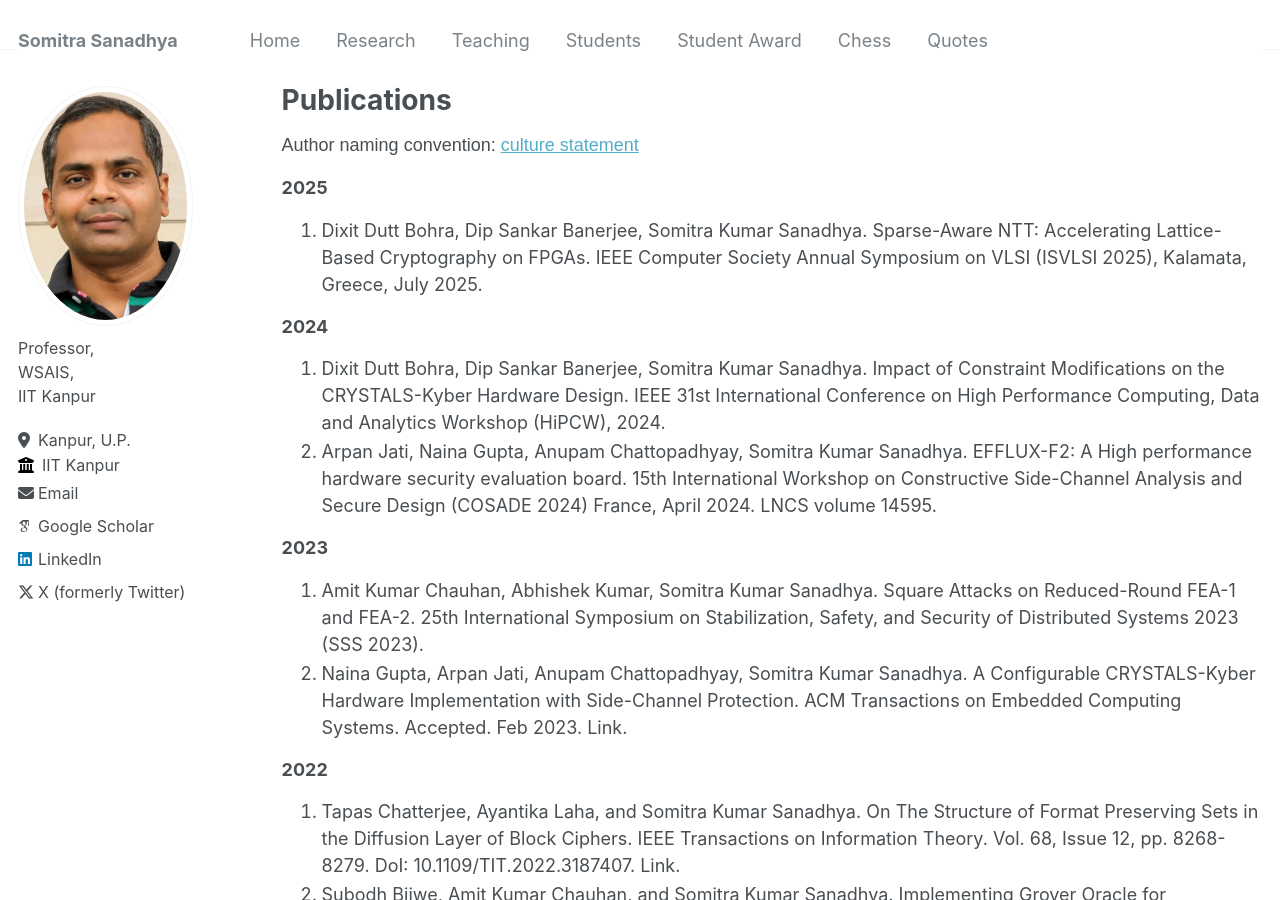
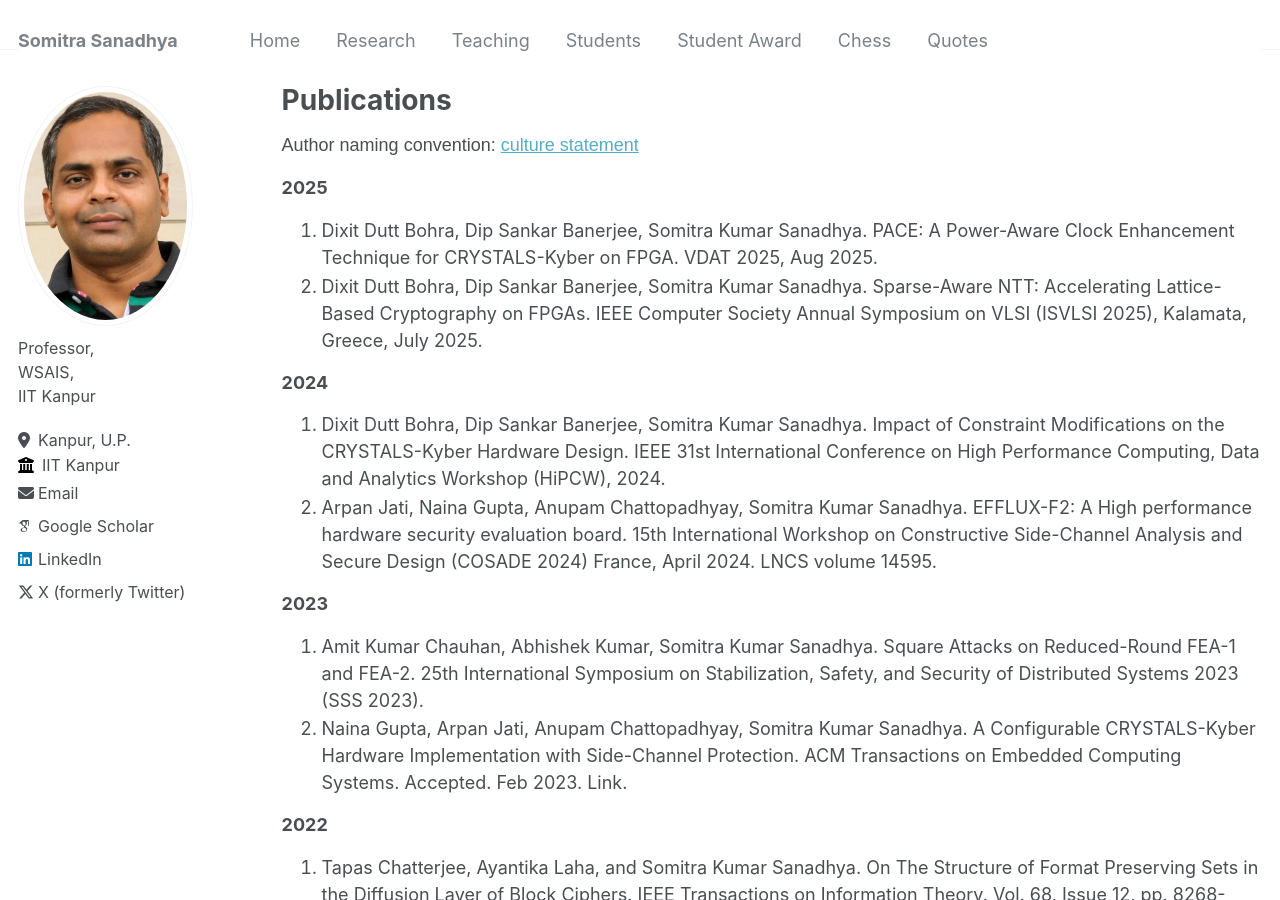
Before and after one commit to somitra-sanadhya/somitra-sanadhya.github.io, a Jekyll site: the page built from _pages/publications.md, in a window 1280 px wide and 900 px high. Built offline with Jekyll 4.4.1, drawn with Linux system fonts in a browser that asks for light colours; some web fonts are replaced.

Commit message:
Update publications.md

```diff
--- a/_pages/publications.md
+++ b/_pages/publications.md
@@ -8,7 +8,8 @@ author_profile: true
   Author naming convention: [culture statement](https://www.ams.org/profession/leaders/culture/CultureStatement04.pdf)
 
 ### 2025
-1. Dixit Dutt Bohra, Dip Sankar Banerjee, Somitra Kumar Sanadhya. Sparse-Aware NTT: Accelerating Lattice-Based Cryptography on FPGAs. IEEE Computer Society Annual Symposium on VLSI (ISVLSI 2025), Kalamata, Greece, July 2025.
+1. Dixit Dutt Bohra, Dip Sankar Banerjee, Somitra Kumar Sanadhya. PACE: A Power-Aware Clock Enhancement Technique for CRYSTALS-Kyber on FPGA. VDAT 2025, Aug 2025.
+2. Dixit Dutt Bohra, Dip Sankar Banerjee, Somitra Kumar Sanadhya. Sparse-Aware NTT: Accelerating Lattice-Based Cryptography on FPGAs. IEEE Computer Society Annual Symposium on VLSI (ISVLSI 2025), Kalamata, Greece, July 2025.
 
 ### 2024
 1. Dixit Dutt Bohra, Dip Sankar Banerjee, Somitra Kumar Sanadhya. Impact of Constraint Modifications on the CRYSTALS-Kyber Hardware Design. IEEE 31st International Conference on High Performance Computing, Data and Analytics Workshop (HiPCW), 2024.
```
